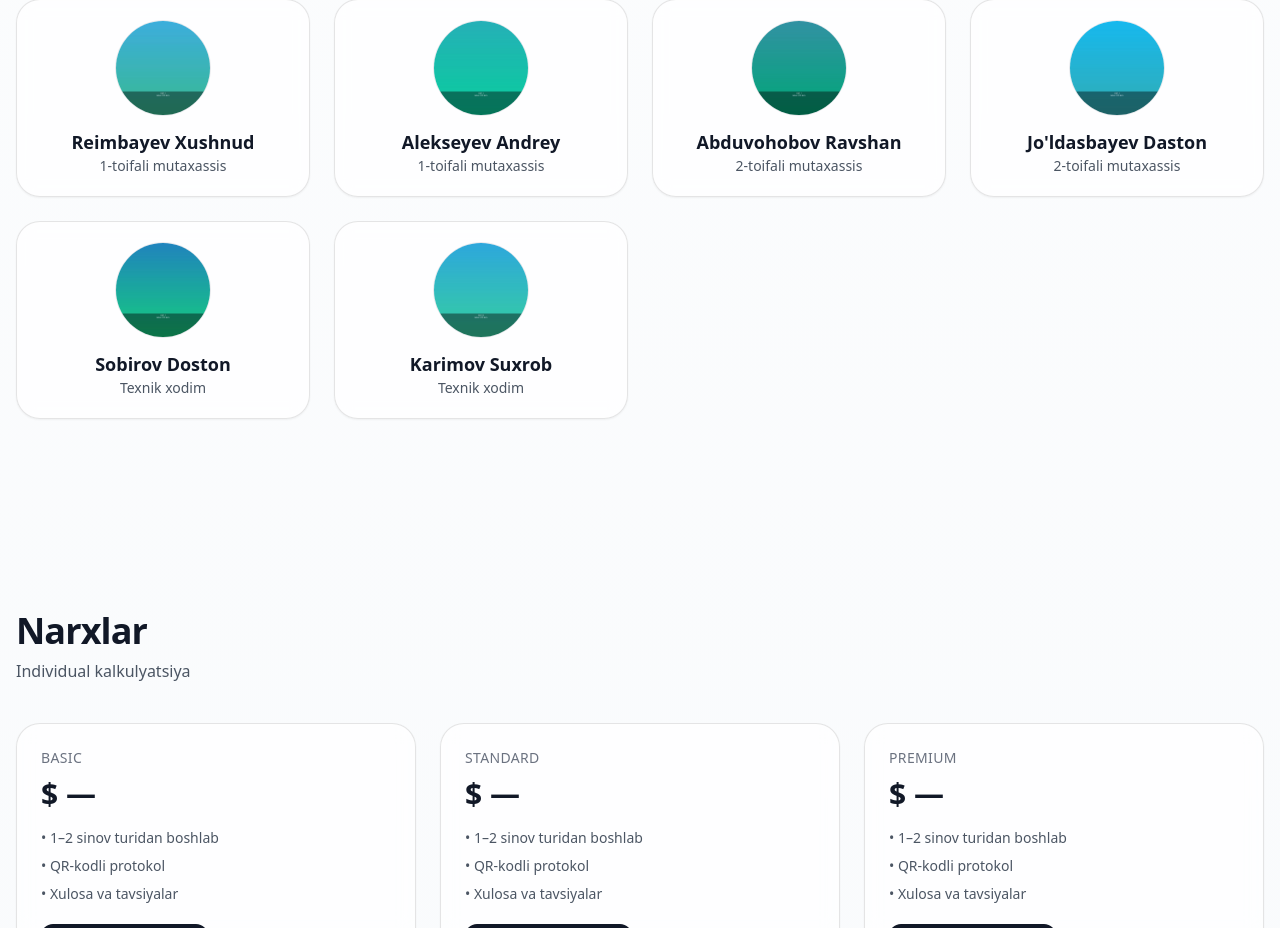
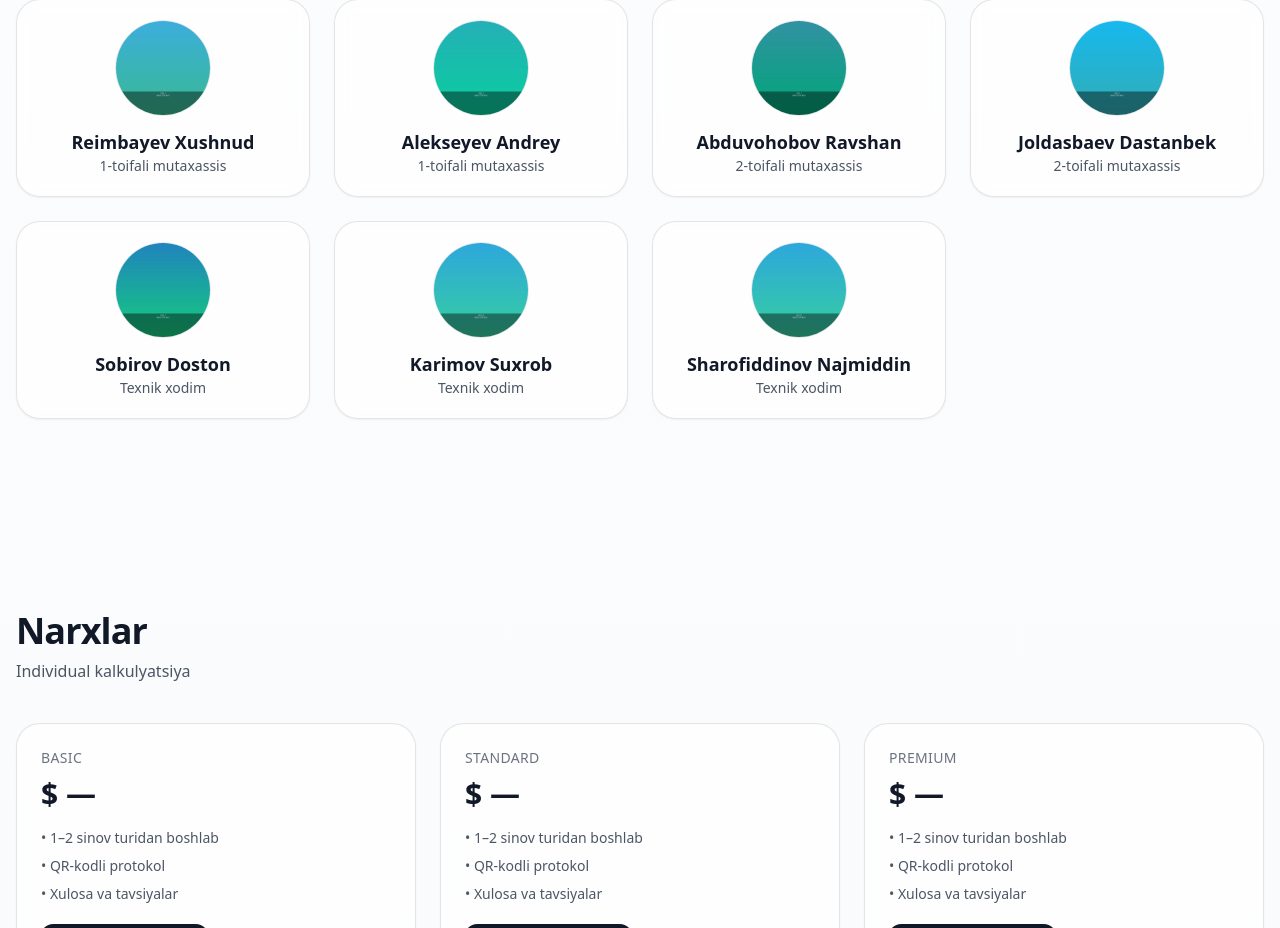
Before and after one commit to Odamov490/emc-lab-site, a React (Vite) app: page / in a window 1280 px wide. Shown: the part 3639-4567 px from the top of the page. Built offline with nearby package versions, Linux system fonts and the light colour scheme.

Commit message:
Yangilandi

```diff
--- a/src/App.jsx
+++ b/src/App.jsx
@@ -32,7 +32,7 @@ const EQUIPMENT = [
   { name: "CDN M216-10", desc: "Coupling/Decoupling tarmog‘i", img: "/lab/cdn.jpg" },
 ];
 
-// 10 xodim uchun placeholder – rasmlarni public/staff/ ichiga joylang
+// 11 xodim uchun placeholder – rasmlarni public/staff/ ichiga joylang
 const STAFF = [
   { name: "Xakimov Aziz", role: "Laboratoriya rahbari", img: "/staff/1.jpg" },
    { name: "Tillayev Anvar", role: "Boshliq o'rinbosari", img: "/staff/2.jpg" },
@@ -41,9 +41,10 @@ const STAFF = [
   { name: "Reimbayev Xushnud", role: "1-toifali mutaxassis", img: "/staff/5.jpg" },
   { name: "Alekseyev Andrey", role: "1-toifali mutaxassis", img: "/staff/6.jpg" },
   { name: "Abduvohobov Ravshan", role: "2-toifali mutaxassis", img: "/staff/7.jpg" },
-  { name: "Jo'ldasbayev Daston", role: "2-toifali mutaxassis", img: "/staff/8.jpg" },
+  { name: "Joldasbaev Dastanbek", role: "2-toifali mutaxassis", img: "/staff/8.jpg" },
   { name: "Sobirov Doston", role: "Texnik xodim", img: "/staff/9.jpg" },
   { name: "Karimov Suxrob", role: "Texnik xodim", img: "/staff/10.jpg" },
+   { name: "Sharofiddinov Najmiddin", role: "Texnik xodim", img: "/staff/10.jpg" },
 ];
 
 
```
